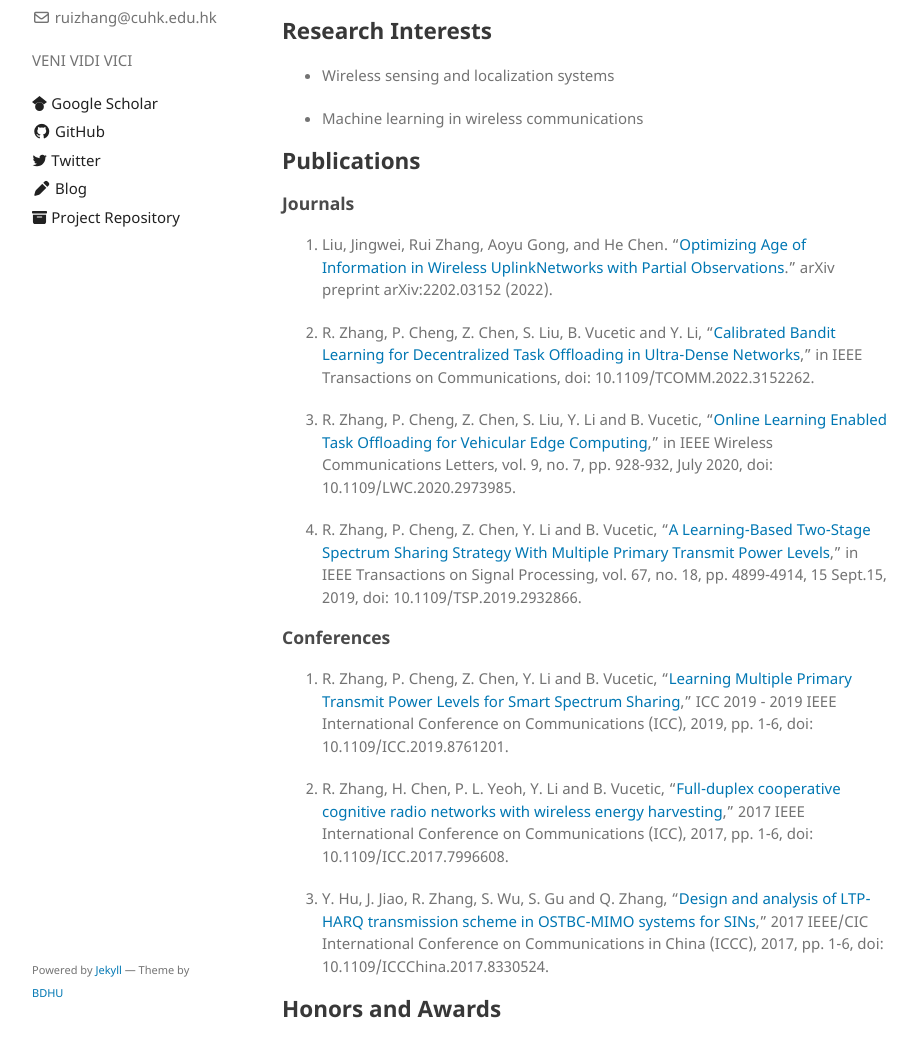
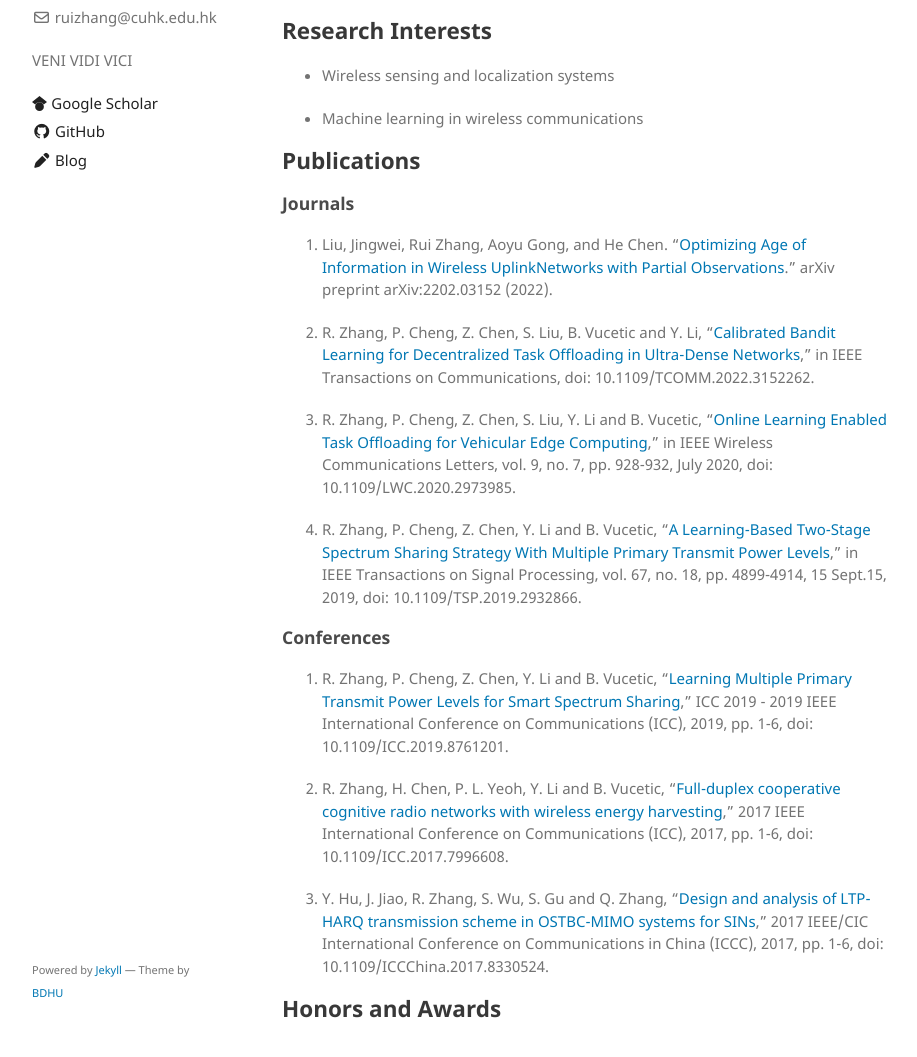
Before and after one commit to zhrrygh/zhrrygh.github.io, a Jekyll site: the page built from index.md, in a window 1280 px wide and 1333 px high. Shown: the part 261-1318 px from the top of the window, without its empty margins (178-1095 px from the left). Built offline with Jekyll 4.4.1, drawn with Linux system fonts in a browser that asks for light colours; part of the change alters nothing that is shown.

Commit message:
Update _config.yml

```diff
--- a/_config.yml
+++ b/_config.yml
@@ -14,19 +14,19 @@ plugins:
 sidebar:
   - name: Google Scholar
     icon: <svg xmlns="http://www.w3.org/2000/svg" aria-hidden="true" role="img" style="vertical-align:-0.125em;" width="1em" height="1em" preserveAspectRatio="xMidYMid meet" viewBox="0 0 24 24"><path d="M5.242 13.769L0 9.5L12 0l12 9.5l-5.242 4.269C17.548 11.249 14.978 9.5 12 9.5c-2.977 0-5.548 1.748-6.758 4.269zM12 10a7 7 0 1 0 0 14a7 7 0 0 0 0-14z" fill="currentColor"/></svg>
-    #link: https://scholar.google.com/citations?user=zR6afi8AAAAJ
+    link: https://scholar.google.com/citations?hl=en&user=KjTC-CMAAAAJ
   - name: GitHub
     icon: <i class="fa-brands fa-github"></i>
-    #link: https://github.com/BDHU
-  - name: Twitter
-    icon: <svg xmlns="http://www.w3.org/2000/svg" aria-hidden="true" role="img" style="vertical-align:-0.125em;" width="1em" height="1em" preserveAspectRatio="xMidYMid meet" viewBox="0 0 24 24"><g fill="none"><path d="M23.643 4.937c-.835.37-1.732.62-2.675.733a4.67 4.67 0 0 0 2.048-2.578a9.3 9.3 0 0 1-2.958 1.13a4.66 4.66 0 0 0-7.938 4.25a13.229 13.229 0 0 1-9.602-4.868c-.4.69-.63 1.49-.63 2.342A4.66 4.66 0 0 0 3.96 9.824a4.647 4.647 0 0 1-2.11-.583v.06a4.66 4.66 0 0 0 3.737 4.568a4.692 4.692 0 0 1-2.104.08a4.661 4.661 0 0 0 4.352 3.234a9.348 9.348 0 0 1-5.786 1.995a9.5 9.5 0 0 1-1.112-.065a13.175 13.175 0 0 0 7.14 2.093c8.57 0 13.255-7.098 13.255-13.254c0-.2-.005-.402-.014-.602a9.47 9.47 0 0 0 2.323-2.41l.002-.003z" fill="currentColor"/></g></svg>
-    #link: https://twitter.com/BodunHu
+    link: https://github.com/zhrrygh
+  #- name: Twitter
+  #  icon: <svg xmlns="http://www.w3.org/2000/svg" aria-hidden="true" role="img" style="vertical-align:-0.125em;" width="1em" height="1em" preserveAspectRatio="xMidYMid meet" viewBox="0 0 24 24"><g fill="none"><path d="M23.643 4.937c-.835.37-1.732.62-2.675.733a4.67 4.67 0 0 0 2.048-2.578a9.3 9.3 0 0 1-2.958 1.13a4.66 4.66 0 0 0-7.938 4.25a13.229 13.229 0 0 1-9.602-4.868c-.4.69-.63 1.49-.63 2.342A4.66 4.66 0 0 0 3.96 9.824a4.647 4.647 0 0 1-2.11-.583v.06a4.66 4.66 0 0 0 3.737 4.568a4.692 4.692 0 0 1-2.104.08a4.661 4.661 0 0 0 4.352 3.234a9.348 9.348 0 0 1-5.786 1.995a9.5 9.5 0 0 1-1.112-.065a13.175 13.175 0 0 0 7.14 2.093c8.57 0 13.255-7.098 13.255-13.254c0-.2-.005-.402-.014-.602a9.47 9.47 0 0 0 2.323-2.41l.002-.003z" fill="currentColor"/></g></svg>
+  #  link: https://twitter.com/BodunHu
   - name: Blog
     icon: <i class="fa-solid fa-pen"></i>
     #link: https://www.bodunhu.com/blog/
-  - name: Project Repository
-    icon: <svg xmlns="http://www.w3.org/2000/svg" aria-hidden="true" role="img" style="vertical-align:-0.125em;" width="1em" height="1em" preserveAspectRatio="xMidYMid meet" viewBox="0 0 16 16"><g fill="currentColor"><path d="M12.643 15C13.979 15 15 13.845 15 12.5V5H1v7.5C1 13.845 2.021 15 3.357 15h9.286zM5.5 7h5a.5.5 0 0 1 0 1h-5a.5.5 0 0 1 0-1zM.8 1a.8.8 0 0 0-.8.8V3a.8.8 0 0 0 .8.8h14.4A.8.8 0 0 0 16 3V1.8a.8.8 0 0 0-.8-.8H.8z"/></g></svg>
-    #link: https://github.com/BDHU/minimalist
+  #- name: Project Repository
+  #  icon: <svg xmlns="http://www.w3.org/2000/svg" aria-hidden="true" role="img" style="vertical-align:-0.125em;" width="1em" height="1em" preserveAspectRatio="xMidYMid meet" viewBox="0 0 16 16"><g fill="currentColor"><path d="M12.643 15C13.979 15 15 13.845 15 12.5V5H1v7.5C1 13.845 2.021 15 3.357 15h9.286zM5.5 7h5a.5.5 0 0 1 0 1h-5a.5.5 0 0 1 0-1zM.8 1a.8.8 0 0 0-.8.8V3a.8.8 0 0 0 .8.8h14.4A.8.8 0 0 0 16 3V1.8a.8.8 0 0 0-.8-.8H.8z"/></g></svg>
+  #  #link: https://github.com/BDHU/minimalist
 
 # https://github.com/github/pages-gem/issues/399#issuecomment-301827749
 # When running locally, we run into the following error —
```
